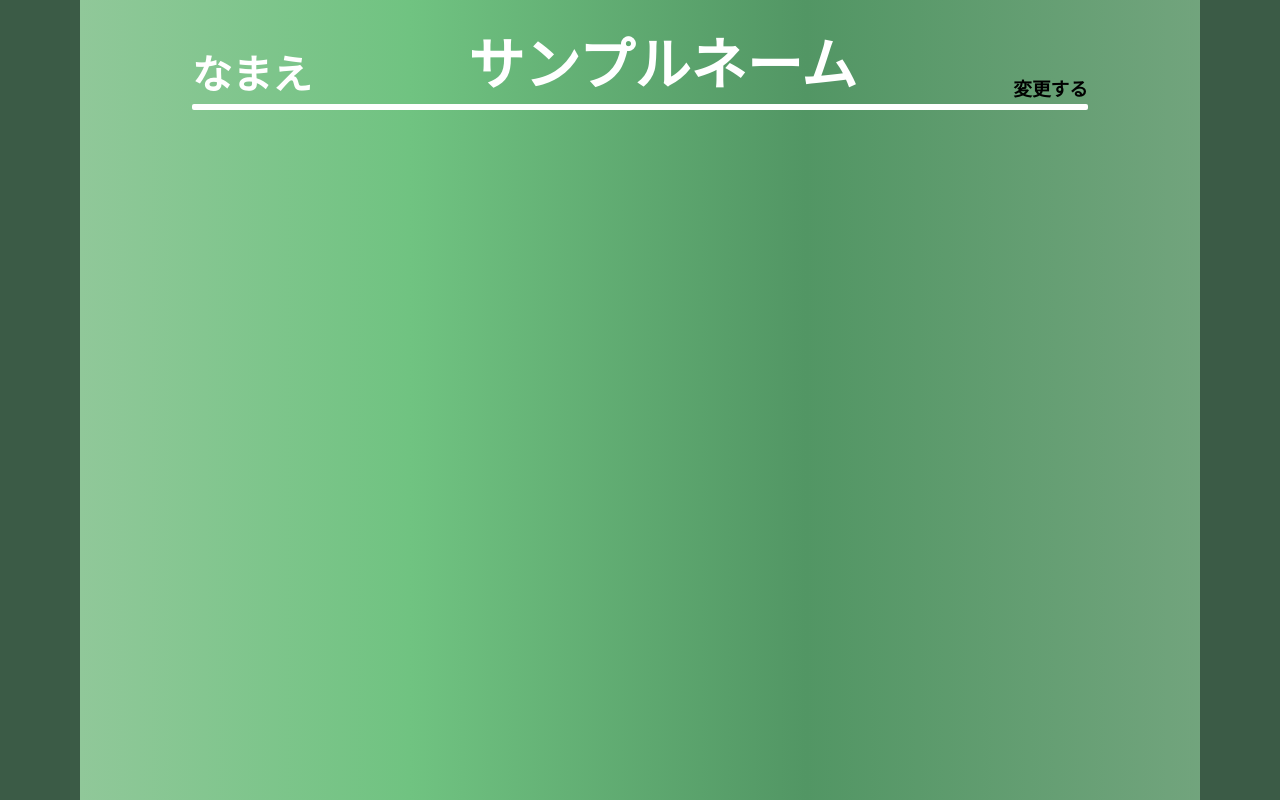
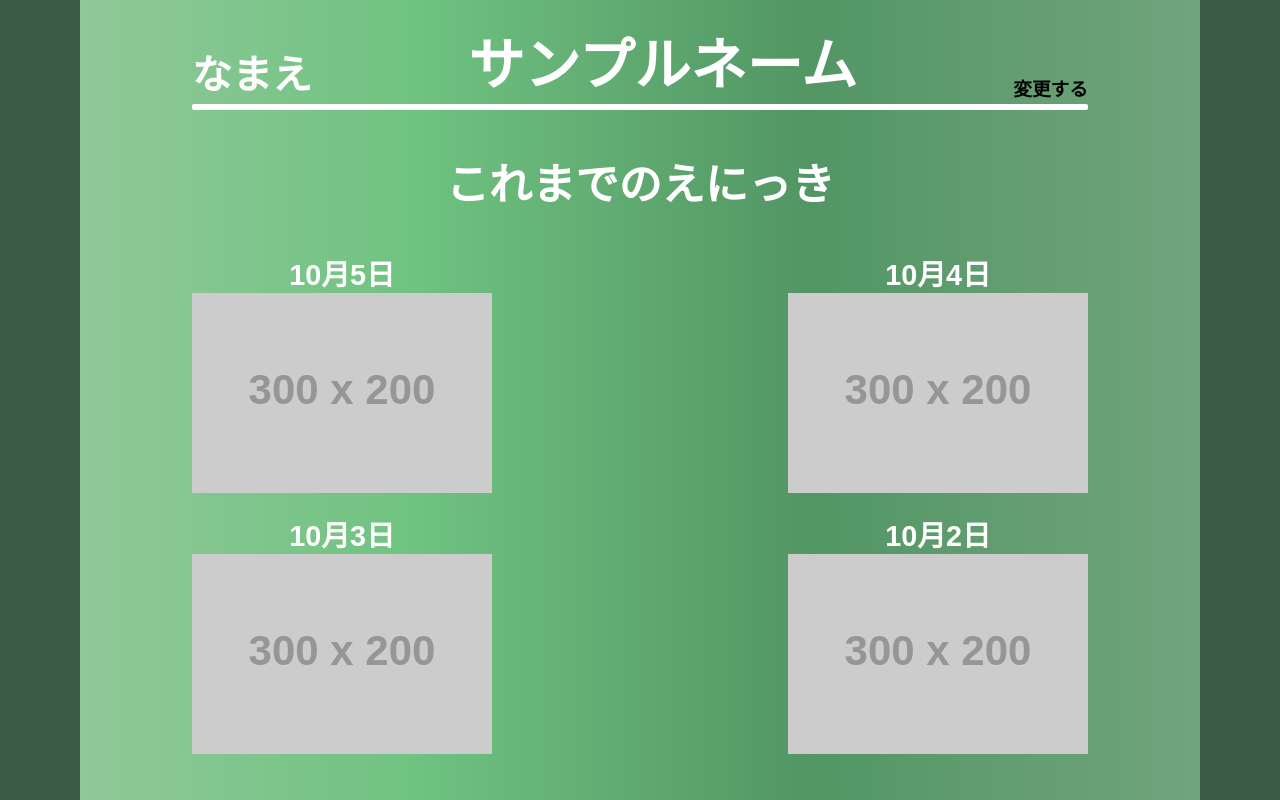
Before and after one commit to moriyoshi-kasuga/2025-summer-techjam, a Flask app: page /mypage/ in a window 1280 px wide. Run offline with Flask 3, Linux system fonts and the light colour scheme; grey boxes labelled with a size stand in for pictures from a placeholder-image service; some libraries are stand-ins or nearby versions; some web fonts are replaced.

Commit message:
feat: 絵日記の一覧を追加

```diff
--- a/app/templates/mypage.html
+++ b/app/templates/mypage.html
@@ -30,6 +30,31 @@
       font-size: 3.5rem;
       color: #ffffff;
     }
+
+    .daily__title {
+      font-size: 2.7rem;
+      color: #ffffff;
+      margin: 40px 0;
+      text-align: center;
+    }
+    .daily__list {
+      display: flex;
+      flex-wrap: wrap;
+      justify-content:space-between;
+      row-gap: 20px;
+      column-gap: 20px;
+    }
+    .daily__item {
+      display: flex;
+      flex-direction: column;
+      align-items: center;
+      width: 300px;
+    }
+    .daily__date {
+      font-size: 1.8rem;
+      color: #ffffff;
+      margin: 0;
+    }
   </style>
 {% endblock head %}
 {% block body %}
@@ -40,5 +65,25 @@
       <h3 class="name__change">変更する</h3>
     </div>
     <div class="name__line"></div>
+    <h2 class="daily__title font-zenmaru">これまでのえにっき</h2>
+    <div class="daily__list font-zenmaru">
+      <!-- TODO: ここに jinja の loop のテンプレートで複数表示する -->
+      <div class="daily__item">
+        <h3 class="daily__date">10月5日</h3>
+        <img class="daily__image" src="https://placehold.jp/300x200.png" alt="Sample Image">
+      </div>
+      <div class="daily__item">
+        <h3 class="daily__date">10月4日</h3>
+        <img class="daily__image" src="https://placehold.jp/300x200.png" alt="Sample Image">
+      </div>
+      <div class="daily__item">
+        <h3 class="daily__date">10月3日</h3>
+        <img class="daily__image" src="https://placehold.jp/300x200.png" alt="Sample Image">
+      </div>
+      <div class="daily__item">
+        <h3 class="daily__date">10月2日</h3>
+        <img class="daily__image" src="https://placehold.jp/300x200.png" alt="Sample Image">
+      </div>
+    </div>
   </div>
 {% endblock body %}
```
